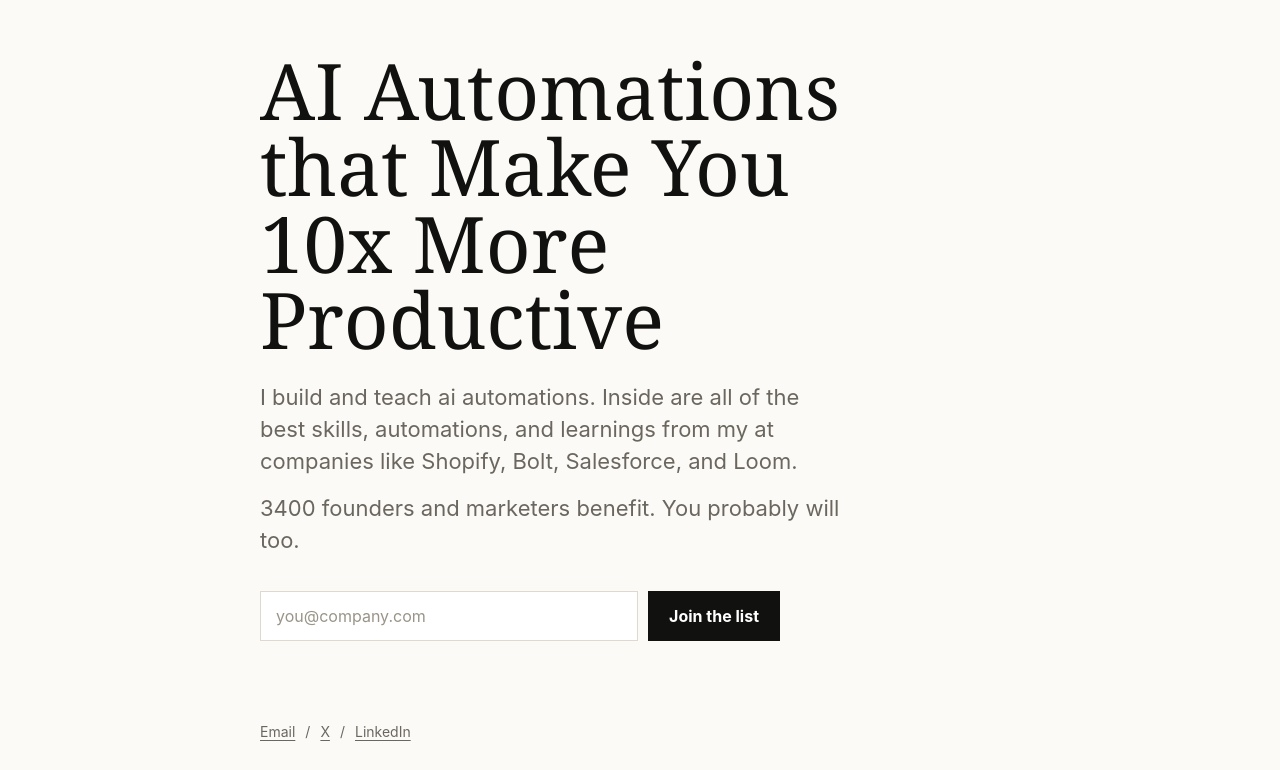
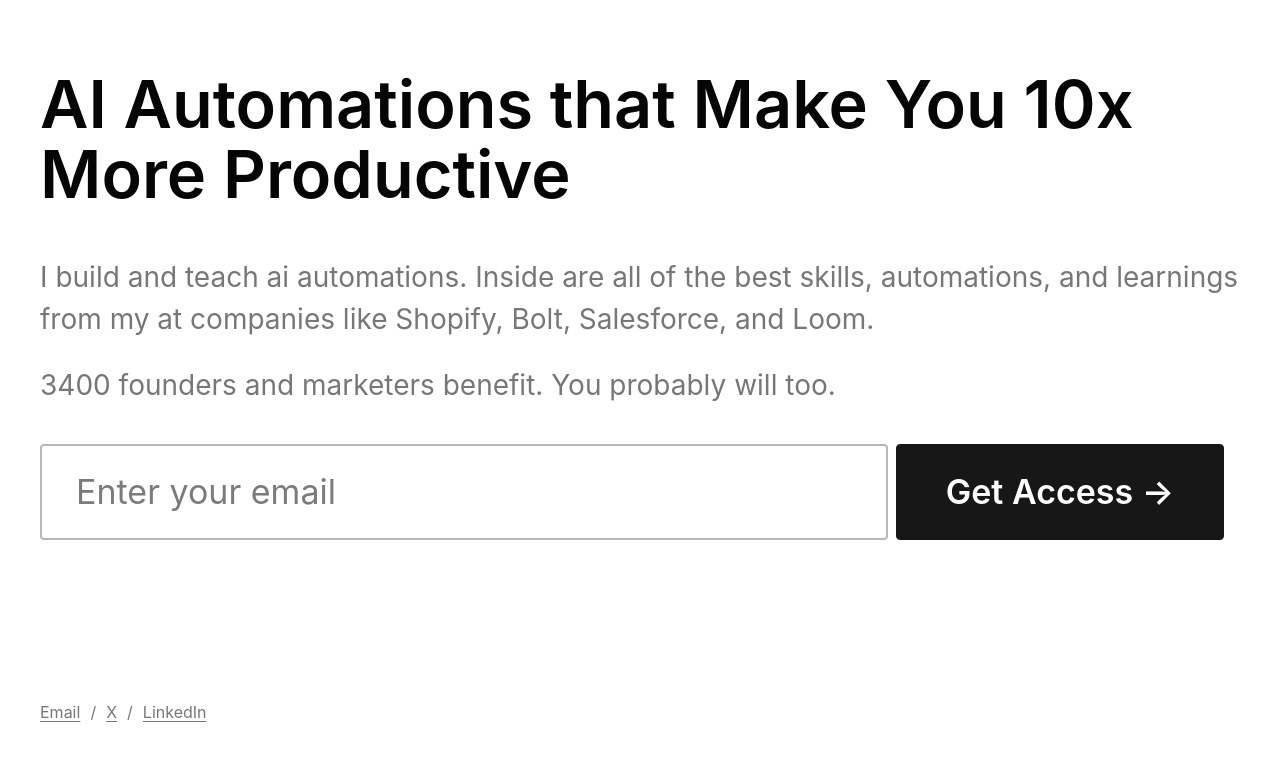
Before and after one commit to mrwillnelson/mrwillnelson.com, a website: page web/index.html in a window 1280 px wide. Shown: the part 110-880 px from the top of the page. Drawn offline with Linux system fonts and the light colour scheme.

Commit message:
Match reference landing layout

```diff
--- a/web/index.html
+++ b/web/index.html
@@ -24,8 +24,8 @@
 
       <form class="signup" id="signup-form" action="#" method="post" novalidate>
         <label class="sr-only" for="email">Email address</label>
-        <input id="email" name="email" type="email" inputmode="email" autocomplete="email" placeholder="you@company.com" required />
-        <button type="submit">Join the list</button>
+        <input id="email" name="email" type="email" inputmode="email" autocomplete="email" placeholder="Enter your email" required />
+        <button type="submit">Get Access <span aria-hidden="true">&rarr;</span></button>
       </form>
       <p class="form-note" id="form-note" role="status" aria-live="polite"></p>
     </section>
--- a/web/style.css
+++ b/web/style.css
@@ -1,12 +1,12 @@
 :root {
-  --bg: #fbfaf7;
-  --text: #11110f;
-  --muted: #6b675f;
-  --line: #ded9cf;
+  --bg: #ffffff;
+  --text: #050505;
+  --muted: #777777;
+  --line: #b8b8b8;
   --field: #ffffff;
-  --button: #11110f;
+  --button: #171717;
   --button-text: #ffffff;
-  --focus: #8d6f38;
+  --focus: #9a9a9a;
   color-scheme: light;
 }
 
@@ -37,35 +37,36 @@
 }
 
 .page {
-  width: min(100% - 40px, 760px);
+  width: min(100% - 80px, 1280px);
   min-height: 100vh;
   margin: 0 auto;
   display: flex;
   flex-direction: column;
-  padding: 34px 0 28px;
+  padding: 0 0 36px;
 }
 
 .intro {
-  margin-top: clamp(86px, 16vh, 150px);
-  max-width: 690px;
+  margin-top: clamp(180px, 22vh, 270px);
+  max-width: 1280px;
 }
 
 h1 {
   margin: 0;
-  max-width: 680px;
-  font-family: Georgia, "Times New Roman", serif;
-  font-size: clamp(46px, 8vw, 78px);
-  font-weight: 500;
-  line-height: 0.98;
+  max-width: 1280px;
+  font-family: Inter, ui-sans-serif, -apple-system, BlinkMacSystemFont, "Segoe UI", Roboto, Helvetica, Arial, sans-serif;
+  font-size: clamp(64px, 5.2vw, 96px);
+  font-weight: 620;
+  line-height: 1.05;
   letter-spacing: 0;
 }
 
 .subhead {
-  max-width: 590px;
-  margin: 24px 0 0;
+  max-width: 1220px;
+  margin: 46px 0 0;
   color: var(--muted);
-  font-size: clamp(18px, 2.4vw, 22px);
-  line-height: 1.45;
+  font-size: clamp(28px, 2.1vw, 36px);
+  line-height: 1.5;
+  font-weight: 400;
 }
 
 .subhead p {
@@ -73,34 +74,35 @@
 }
 
 .subhead p + p {
-  margin-top: 16px;
+  margin-top: 24px;
 }
 
 .signup {
   display: grid;
-  grid-template-columns: minmax(0, 1fr) auto;
-  gap: 10px;
-  max-width: 520px;
-  margin-top: 34px;
+  grid-template-columns: minmax(0, 1fr) 328px;
+  gap: 8px;
+  max-width: 1184px;
+  margin-top: 38px;
 }
 
 .signup input,
 .signup button {
-  min-height: 50px;
-  border-radius: 0;
+  min-height: 96px;
+  border-radius: 4px;
   font: inherit;
+  font-size: 34px;
 }
 
 .signup input {
   width: 100%;
-  border: 1px solid var(--line);
+  border: 2px solid var(--line);
   background: var(--field);
   color: var(--text);
-  padding: 0 15px;
+  padding: 0 34px;
 }
 
 .signup input::placeholder {
-  color: #9a9488;
+  color: #7b7b7b;
 }
 
 .signup input:focus,
@@ -117,14 +119,15 @@
   border: 1px solid var(--button);
   background: var(--button);
   color: var(--button-text);
-  padding: 0 20px;
-  font-weight: 650;
+  padding: 0 28px;
+  font-weight: 600;
   cursor: pointer;
+  white-space: nowrap;
 }
 
 .signup button:hover {
-  background: #2a2925;
-  border-color: #2a2925;
+  background: #000000;
+  border-color: #000000;
 }
 
 .form-note {
@@ -141,10 +144,10 @@
   display: flex;
   flex-wrap: wrap;
   gap: 10px;
-  margin-top: auto;
-  padding-top: 80px;
+  margin-top: 160px;
+  padding-top: 0;
   color: var(--muted);
-  font-size: 14px;
+  font-size: 16px;
 }
 
 .footer a:hover {
@@ -166,22 +169,41 @@
 @media (max-width: 560px) {
   .page {
     width: min(100% - 32px, 760px);
-    padding-top: 24px;
+    padding-top: 0;
   }
 
   .intro {
-    margin-top: 74px;
+    margin-top: 86px;
   }
 
   h1 {
-    font-size: clamp(42px, 12vw, 58px);
+    font-size: clamp(44px, 12vw, 62px);
+    line-height: 1.04;
+  }
+
+  .subhead {
+    margin-top: 30px;
+    font-size: 23px;
+    line-height: 1.45;
   }
 
   .signup {
     grid-template-columns: 1fr;
+    margin-top: 34px;
   }
 
+  .signup input,
   .signup button {
     width: 100%;
+    min-height: 62px;
+    font-size: 20px;
+  }
+
+  .signup input {
+    padding: 0 18px;
+  }
+
+  .footer {
+    margin-top: 80px;
   }
 }
```
